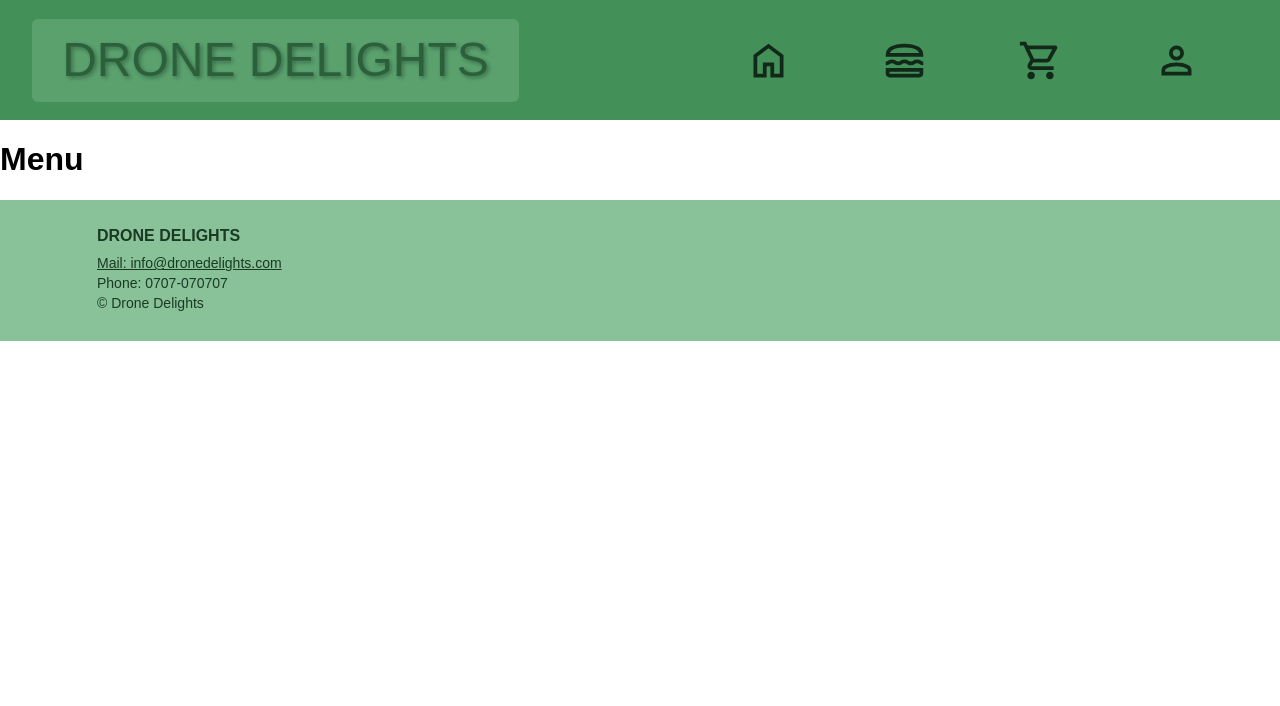
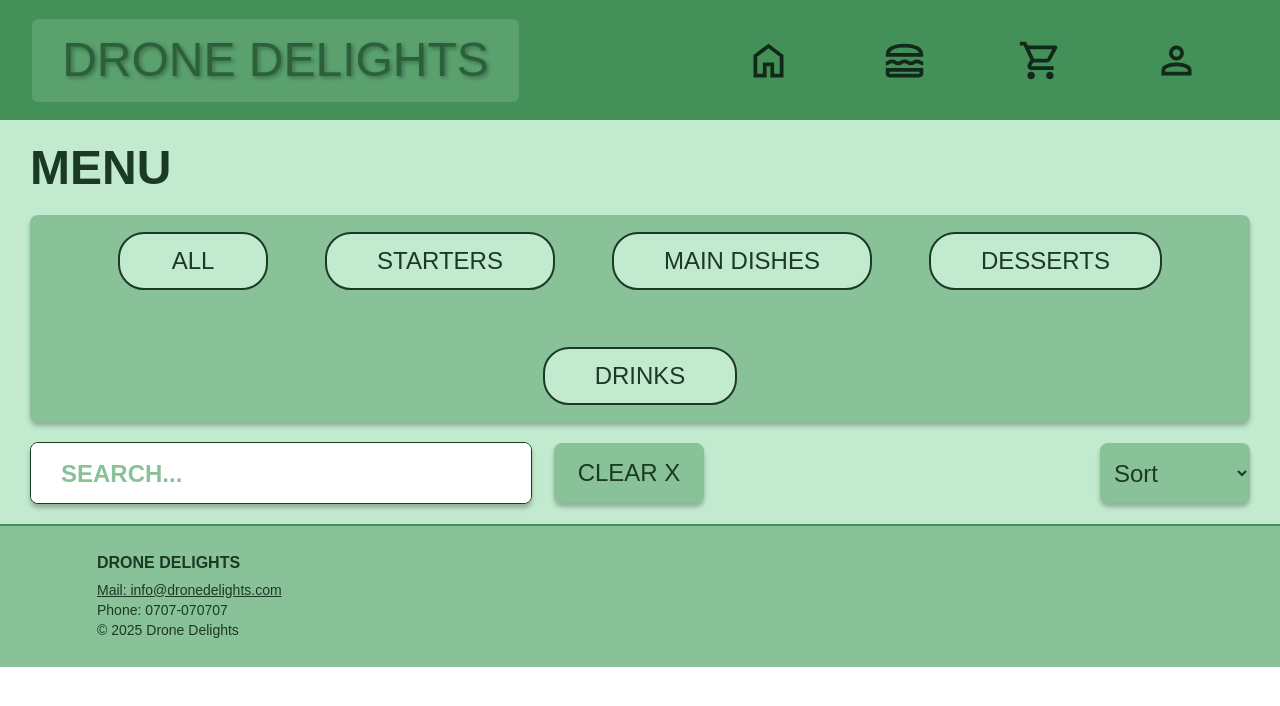
Before and after one commit to Filippannilsson/GranssnittsutvecklingFilippaNilssonSYSM8, a React (Create React App) app: page /menu in a window 1280 px wide. Shown: the top 706 px of the page. Built offline with nearby package versions, Linux system fonts and the light colour scheme; a web font is replaced by a local one.

Commit message:
Skapat searchbar och menufilter

```diff
--- a/src/App.js
+++ b/src/App.js
@@ -6,6 +6,7 @@ import Menu from "./pages/Menu";
 import Cart from "./pages/Cart";
 import Checkout from "./pages/Checkout";
 import Confirmation from "./pages/Confirmation";
+import NotFound from "./pages/NotFound";
 import Header from "./components/Header";
 import Footer from "./components/Footer";
 
@@ -18,10 +19,10 @@ function App() {
           <Routes>
             <Route path="/" element={<Home />} />
             <Route path="/menu" element={<Menu />} />
-            {/* <Route path="/cart" element={<Cart />} />
+            <Route path="/cart" element={<Cart />} />
             <Route path="/checkout" element={<Checkout />} />
             <Route path="/confirmation" element={<Confirmation />} />
-            <Route path="*" element={<NotFound />} /> */}
+            <Route path="*" element={<NotFound />} />
           </Routes>
         </main>
         <Footer />
--- a/src/components/CategoryFilter.jsx
+++ b/src/components/CategoryFilter.jsx
@@ -0,0 +1,35 @@
+import "../styles/CategoryFilter.css";
+import "../App.css";
+import Searchbar from "./Searchbar";
+
+function CategoryFilter() {
+  return (
+    <div className="menu-filter-section">
+      <h1 className="menu-title">Menu</h1>
+      <div className="filter-bar">
+        <button className="all-btn">All</button>
+        <button className="starters-btn">Starters</button>
+        <button className="main-dishes-btn">Main Dishes</button>
+        <button className="desserts-btn">Desserts</button>
+        <button className="drinks-btn">Drinks</button>
+      </div>
+      <div className="filter-controls">
+        <div className="left-controls">
+          <Searchbar />
+          <button className="clear-filter-btn">Clear X</button>
+        </div>
+        <div className="sort-container">
+          <select id="sort" name="sort">
+            <option value="" disabled selected>
+              Sort
+            </option>
+            <option value="price">Price</option>
+            <option value="name">Name</option>
+          </select>
+        </div>
+      </div>
+    </div>
+  );
+}
+
+export default CategoryFilter;
--- a/src/components/Footer.jsx
+++ b/src/components/Footer.jsx
@@ -2,7 +2,7 @@ import "../styles/Footer.css";
 import "../App.css";
 
 function Footer() {
-  const currentYear = new Date().getFullYear;
+  const currentYear = new Date().getFullYear();
 
   return (
     <footer className="footer">
--- a/src/components/Searchbar.jsx
+++ b/src/components/Searchbar.jsx
@@ -0,0 +1,18 @@
+import "../styles/Searchbar.css";
+import "../App.css";
+
+function Searchbar() {
+  return (
+    <form className="searchbar">
+      <input
+        type="text"
+        name="search"
+        placeholder="Search..."
+        className="search-input"
+        // onInput={}
+      />
+    </form>
+  );
+}
+
+export default Searchbar;
--- a/src/pages/Cart.js
+++ b/src/pages/Cart.js
@@ -0,0 +1,5 @@
+function Cart() {
+  return <h1>Cart-page</h1>;
+}
+
+export default Cart;
--- a/src/pages/Checkout.js
+++ b/src/pages/Checkout.js
@@ -0,0 +1,5 @@
+function Checkout() {
+  return <h1>Checkout-page</h1>;
+}
+
+export default Checkout;
--- a/src/pages/Confirmation.js
+++ b/src/pages/Confirmation.js
@@ -0,0 +1,5 @@
+function Confirmation() {
+  return <h1>Confirmation-page</h1>;
+}
+
+export default Confirmation;
--- a/src/pages/Menu.js
+++ b/src/pages/Menu.js
@@ -1,5 +1,13 @@
+import "../styles/Menu.css";
+import "../App.css";
+import CategoryFilter from "../components/CategoryFilter";
+
 function Menu() {
-  return <h1>Menu</h1>;
+  return (
+    <div className="menu-page">
+      <CategoryFilter />
+    </div>
+  );
 }
 
 export default Menu;
--- /dev/null
+++ b/src/pages/NotFound.js
@@ -0,0 +1,5 @@
+function NotFound() {
+  return <h1>Page not found</h1>;
+}
+
+export default NotFound;
--- /dev/null
+++ b/src/styles/CategoryFilter.css
@@ -0,0 +1,154 @@
+.menu-filter-section {
+  background: #c2eace;
+  border-bottom: 2px solid #439159;
+  height: 100%;
+  position: relative;
+  overflow: hidden;
+  padding: 0 30px;
+}
+
+.menu-title {
+  color: #1a3a23;
+  font-size: 48px;
+  font-weight: bold;
+  text-transform: uppercase;
+  display: flex;
+  align-items: center;
+  justify-content: left;
+  margin: 20px 0px;
+}
+
+.filter-bar {
+  background: #89c299;
+  width: 100%;
+  max-width: 100%;
+  border-radius: 8px;
+  padding: 17px 53px;
+  display: flex;
+  flex-wrap: wrap;
+  justify-content: center;
+  gap: 57px;
+  box-shadow: 0 4px 4px rgba(0, 0, 0, 0.25);
+  margin-bottom: 20px;
+  box-sizing: border-box;
+}
+
+.filter-bar button {
+  border-radius: 26px;
+  border: 2px solid #1a3a23;
+  padding: 13px 50px;
+  font-size: 24px;
+  text-transform: uppercase;
+  cursor: pointer;
+  display: flex;
+  align-items: center;
+  justify-content: center;
+  background-color: #c2eace;
+  color: #1a3a23;
+  min-width: 150px;
+  flex-grow: 0;
+  white-space: nowrap;
+  transition: background-color 0.3s, color 0.3s;
+}
+
+.filter-bar button:hover {
+  background-color: #89c299;
+}
+
+.filter-bar button:active {
+  background-color: #1a3a23;
+  color: #89c299;
+}
+
+.filter-controls {
+  display: flex;
+  align-items: center;
+  justify-content: space-between;
+  margin-bottom: 20px;
+  width: 100%;
+  box-sizing: border-box;
+  flex-wrap: wrap;
+  gap: 20px;
+}
+
+.left-controls {
+  display: flex;
+  align-items: center;
+  gap: 22px;
+  flex-grow: 1;
+  flex-wrap: wrap;
+  min-width: 60%;
+}
+
+.clear-filter-btn {
+  background-color: #89c299;
+  border-radius: 8px;
+  border: none;
+  width: 150px;
+  height: 60px;
+  font-size: 24px;
+  color: #1a3a23;
+  text-transform: uppercase;
+  box-shadow: 0 4px 4px rgba(0, 0, 0, 0.25);
+  display: flex;
+  align-items: center;
+  justify-content: space-around;
+  padding: 0 20px;
+  cursor: pointer;
+  margin-left: 0px;
+  transition: background-color 0.3s, color 0.3s;
+}
+
+.clear-filter-btn:hover {
+  background-color: #439159;
+}
+
+.sort-container {
+  margin-left: auto;
+}
+
+.sort-container select {
+  width: 150px;
+  height: 60px;
+  border: none;
+  border-radius: 8px;
+  background-color: #89c299;
+  font-size: 24px;
+  color: #1a3a23;
+  padding-left: 10px;
+  cursor: pointer;
+  box-shadow: 0 4px 4px rgba(0, 0, 0, 0.25);
+}
+
+.sort-container select option:disabled {
+  color: #c2eace;
+}
+
+@media (max-width: 768px) {
+  .filter-controls {
+    flex-direction: column;
+    align-items: stretch;
+  }
+
+  .left-controls {
+    margin-bottom: 15px;
+    justify-content: space-between;
+    width: 100%;
+  }
+
+  .sort-container {
+    margin-left: 0;
+    width: 100%;
+  }
+
+  .sort-container select {
+    width: 100%;
+    max-width: 300px;
+  }
+
+  .filter-bar button {
+    min-width: 120px;
+    padding: 10px 20px;
+    font-size: 20px;
+  }
+}
--- /dev/null
+++ b/src/styles/Menu.css
@@ -0,0 +1,4 @@
+.menu-page {
+  background-color: #c2eace;
+  margin: 0;
+}
--- /dev/null
+++ b/src/styles/Searchbar.css
@@ -0,0 +1,29 @@
+.searchbar {
+  background: #ffffff;
+  border-radius: 8px;
+  border: 1px solid #1a3a23;
+  height: 60px;
+  width: 500px;
+  box-shadow: 0px 4px 4px 0px rgba(0, 0, 0, 0.25);
+  overflow: hidden;
+}
+
+.search-input {
+  color: #337044;
+  border: none;
+  text-align: left;
+  font-size: 24px;
+  font-weight: bold;
+  width: 100%;
+  height: 100%;
+  padding-left: 30px;
+}
+
+.search-input::placeholder {
+  color: #89c299;
+  text-transform: uppercase;
+}
+
+.search-input:focus {
+  outline: none;
+}
```
